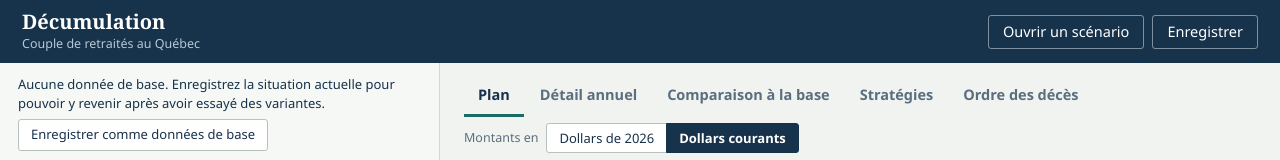
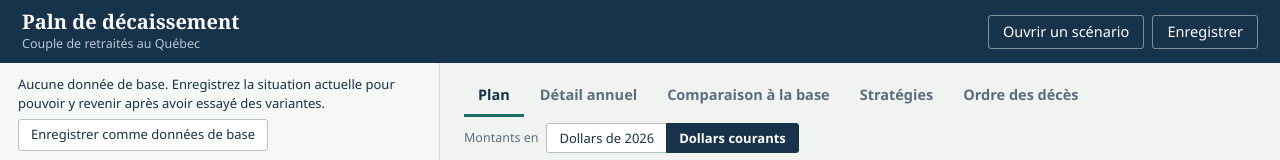
Before and after one commit to blaisn/decumulation, a website with bundled scripts: page ui/index.html in a window 1280 px wide. Shown: the top 160 px of the page. Built offline with nearby package versions, Linux system fonts and the light colour scheme.

Commit message:
Retouche renommage

```diff
--- a/package.json
+++ b/package.json
@@ -2,7 +2,7 @@
   "name": "decumulation",
   "version": "0.1.0",
   "private": true,
-  "description": "Décumulation : plan de décaissement pour couple de retraités (Québec)",
+  "description": "Génère un plan de décaissement pour couple de retraités (Québec)",
   "scripts": {
     "test": "vitest run",
     "typecheck": "tsc --noEmit",
--- a/ui/index.html
+++ b/ui/index.html
@@ -9,7 +9,7 @@
 </head>
 <body>
   <header class="bar">
-    <div class="brand"><h1>Décumulation</h1><p>Couple de retraités au Québec</p></div>
+    <div class="brand"><h1>Paln de décaissement</h1><p>Couple de retraités au Québec</p></div>
     <div class="actions"><button type="button" id="open" class="ghost">Ouvrir un scénario</button><button type="button" id="save" class="ghost">Enregistrer</button></div>
   </header>
   <main class="split">
```
